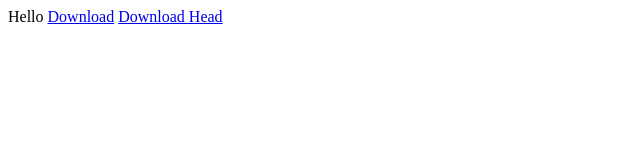
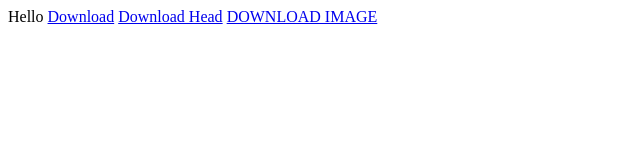
Before and after one commit to dallonjarman/dallonjarmanwebsite, a website: page index.html in a window 1280 px wide. Shown: the whole page, without its empty margins (0-640 px from the left). Drawn offline with Linux system fonts and the light colour scheme.

Commit message:
Update index.html

```diff
--- a/index.html
+++ b/index.html
@@ -1,3 +1,4 @@
 Hello
 <a href="./SinglePlayerSleep-1.13_2.13.50.jar">Download</a>
 <a href="./HeadDrops-1.5.6.jar">Download Head</a>
+<a href="./IMG_2965.JPG">DOWNLOAD IMAGE</a>
```
